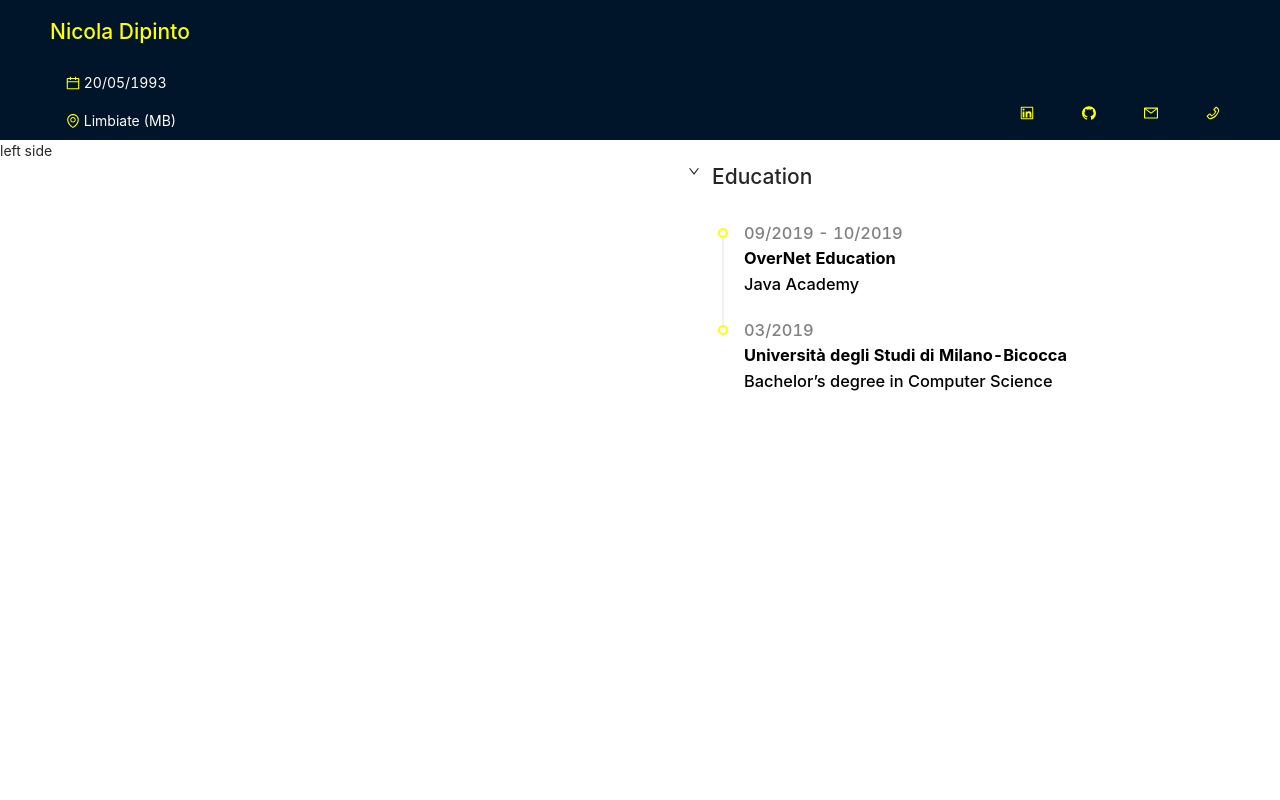
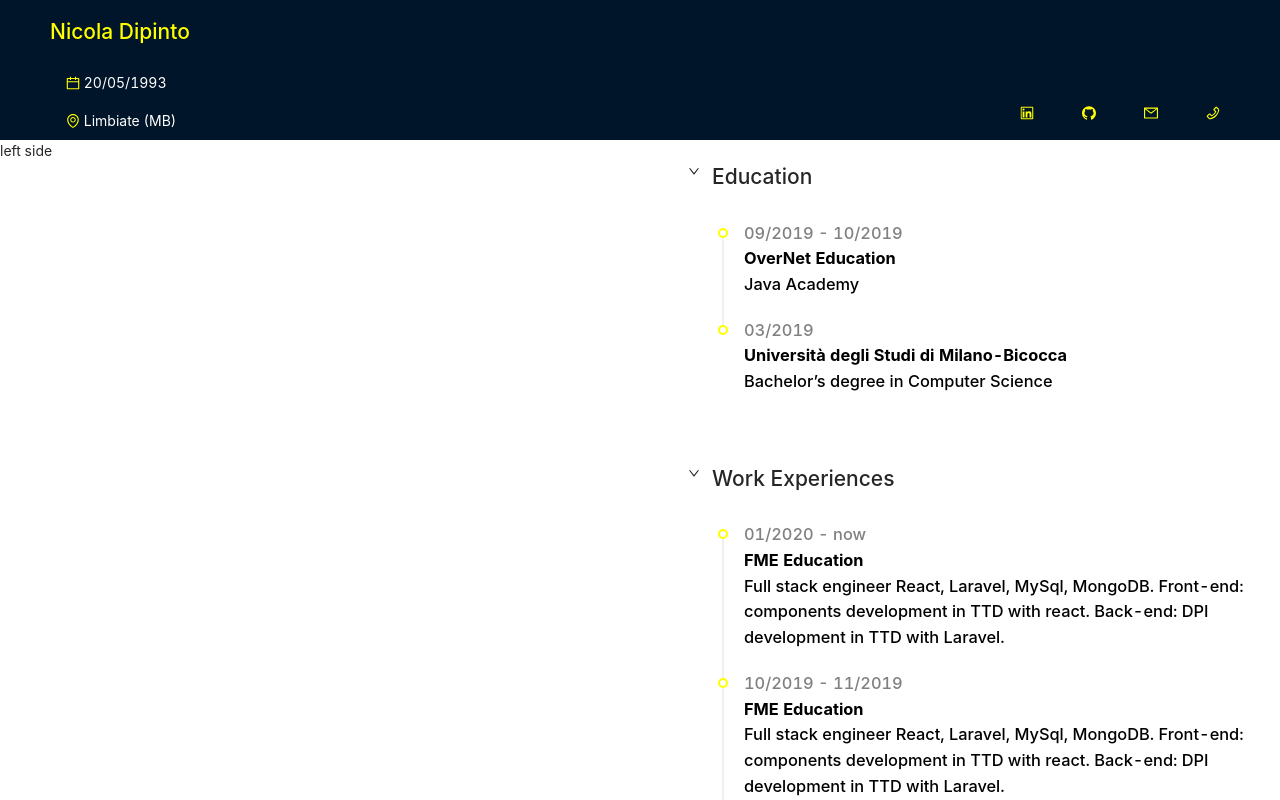
Before and after one commit to NicolaDipintoDev/cv.assignment, a React (Create React App) app in the folder cv-assignment/: page / in a window 1280 px wide. Built offline with nearby package versions, Linux system fonts and the light colour scheme.

Commit message:
add workExperiences

```diff
--- a/cv-assignment/src/components/Content/container/rightSide/RightSide.js
+++ b/cv-assignment/src/components/Content/container/rightSide/RightSide.js
@@ -1,7 +1,7 @@
 import React from "react";
 import ExperiencesBlock from "./experiencesBlock/ExperiencesBlock";
 import { List } from "antd";
-import { education } from './constants/constants';
+import { education, workExperiences } from './constants/constants';
 
 const RightSide = () => {
 
@@ -9,7 +9,7 @@ const RightSide = () => {
     <div>
       <List
         size="small"
-        dataSource={[education]}
+        dataSource={[education, workExperiences]}
         split={false}
         renderItem={item => (
           <List.Item>
```
